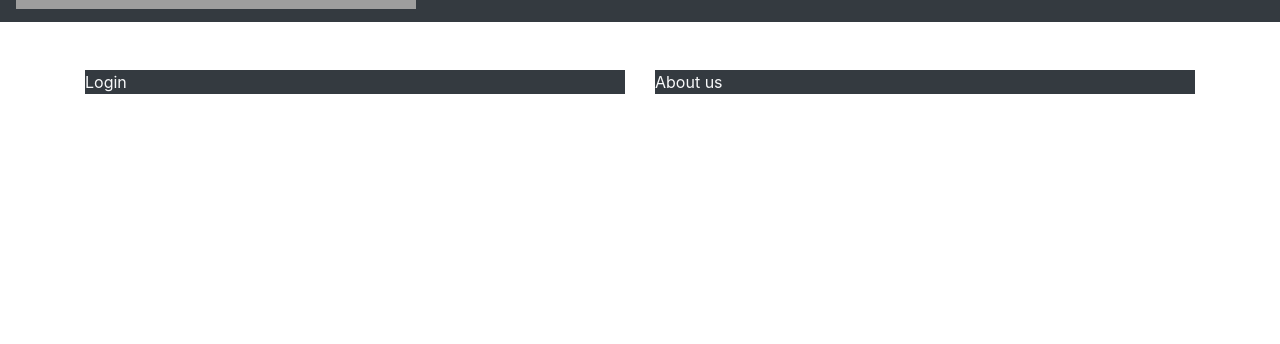
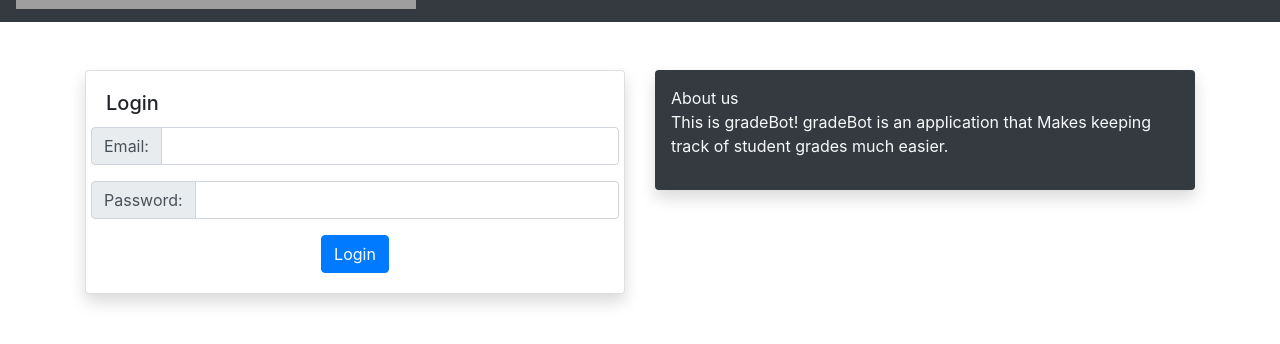
Before and after one commit to 8connor/gradeBotv2, a React (Create React App) app in the folder client/: page / in a window 1280 px wide. Shown: the part 304-648 px from the top of the page. Built offline with nearby package versions, Linux system fonts and the light colour scheme; grey boxes are pictures that could not be loaded.

Commit message:
Added some simple animations. Added Login card. Added small about section.

```diff
--- a/client/package.json
+++ b/client/package.json
@@ -6,6 +6,7 @@
     "@testing-library/jest-dom": "^4.2.4",
     "@testing-library/react": "^9.5.0",
     "@testing-library/user-event": "^7.2.1",
+    "animate.css": "^4.1.1",
     "bootstrap": "^4.5.2",
     "react": "^16.13.1",
     "react-bootstrap": "^1.3.0",
--- a/client/public/index.html
+++ b/client/public/index.html
@@ -7,6 +7,7 @@
       name="description"
       content="Web site created using create-react-app"
     />
+
     <!--
       manifest.json provides metadata used when your web app is installed on a
       user's mobile device or desktop. See https://developers.google.com/web/fundamentals/web-app-manifest/
--- /dev/null
+++ b/client/src/components/Home/About.js
@@ -0,0 +1,16 @@
+import React from "react";
+
+function About() {
+  return (
+    <section className="bg-dark shadow p-3 text-light rounded">
+      <span>About us</span>
+      <p className="font-weight-normal">
+        This is gradeBot! gradeBot is an application that Makes keeping track of
+        student grades much easier.
+      </p>
+      <p></p>
+    </section>
+  );
+}
+
+export default About
--- a/client/src/components/Home/Login.js
+++ b/client/src/components/Home/Login.js
@@ -1,13 +1,53 @@
-import React from "react";
+import React, { useState } from "react";
+import Card from "react-bootstrap/Card";
+import Form from "react-bootstrap/Form";
+import FormControl from "react-bootstrap/FormControl";
+import InputGroup from "react-bootstrap/InputGroup";
+import Button from "react-bootstrap/Button";
 import Container from "react-bootstrap/Container";
 import Row from "react-bootstrap/Row";
 import Col from "react-bootstrap/Col";
 
 function Login() {
+    const [email, setEmail] = useState("");
+    const [password, setPassword] = useState("");
+
+    const handleLogin = ()=>{
+
+    };
+
+
   return (
-    <section className="bg-dark text-light">
-      <span>Login</span>
-    </section>
+    <Card className="shadow">
+      <Card.Body>
+        <Card.Title>Login</Card.Title>
+        <Row className="justify-content-center">
+          <InputGroup className="mb-3">
+            <InputGroup.Prepend>
+              <InputGroup.Text id="inputGroup-sizing-default">
+                Email:
+              </InputGroup.Text>
+            </InputGroup.Prepend>
+            <FormControl
+              aria-label="Default"
+              aria-describedby="inputGroup-sizing-default"
+            />
+          </InputGroup>
+          <InputGroup className="mb-3">
+            <InputGroup.Prepend>
+              <InputGroup.Text id="inputGroup-sizing-default">
+                Password:
+              </InputGroup.Text>
+            </InputGroup.Prepend>
+            <FormControl
+              aria-label="Default"
+              aria-describedby="inputGroup-sizing-default"
+            />
+          </InputGroup>
+          <Button>Login</Button>
+        </Row>
+      </Card.Body>
+    </Card>
   );
 }
 
--- a/client/src/components/Home/index.js
+++ b/client/src/components/Home/index.js
@@ -3,6 +3,8 @@ import Container from "react-bootstrap/Container";
 import Row from "react-bootstrap/Row";
 import Col from "react-bootstrap/Col";
 import Login from "./Login.js";
+import About from "./About.js";
+import "animate.css";
 
 function Home() {
   return (
@@ -12,17 +14,17 @@ function Home() {
           sm={{ span: 12, offset: 0 }}
           md={{ span: 6, offset: 0 }}
           lg={{ span: 6, offset: 0 }}
+          className="animate__animated animate__fadeIn"
         >
           <Login />
         </Col>
         <Col
-          sm={{ span: 12}}
-          md={{ span: 6, order: "last"}}
-          lg={{ span: 6, order: "last"}}
+          sm={{ span: 12 }}
+          md={{ span: 6, order: "last" }}
+          lg={{ span: 6, order: "last" }}
+          className="animate__animated animate__fadeIn"
         >
-          <section className="bg-dark text-light">
-            <span>About us</span>
-          </section>
+          <About />
         </Col>
       </Row>
     </Container>
```
Also changed, not shown: 1 other file (tests, documents, lock files or other folders).
